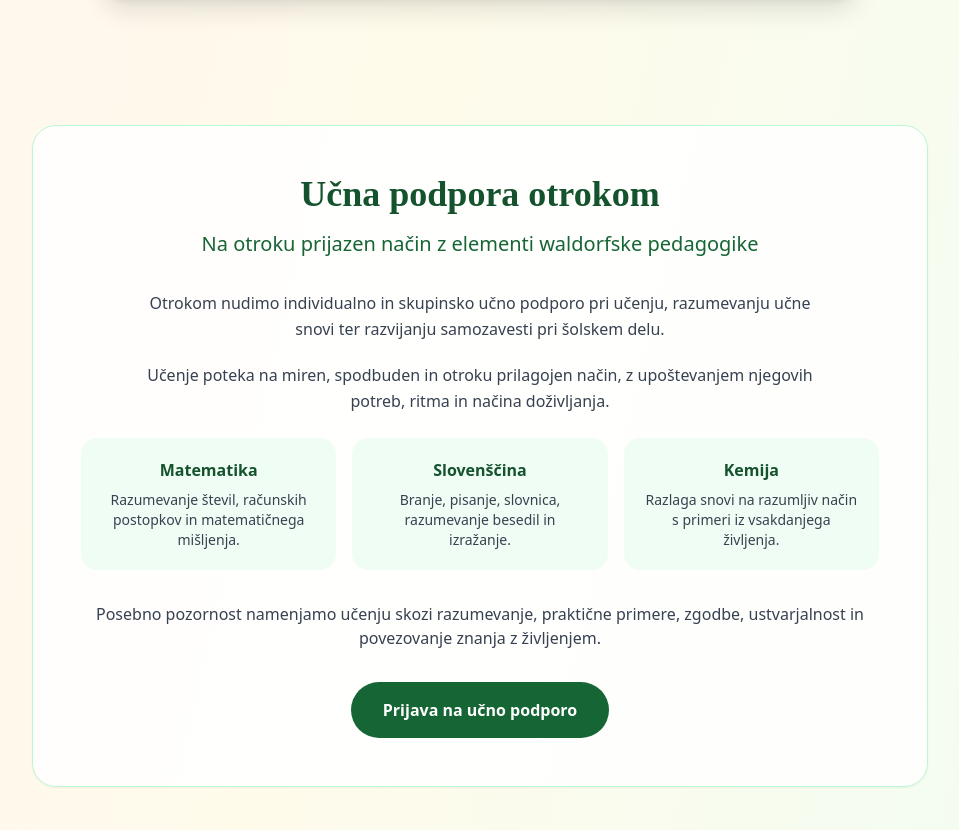
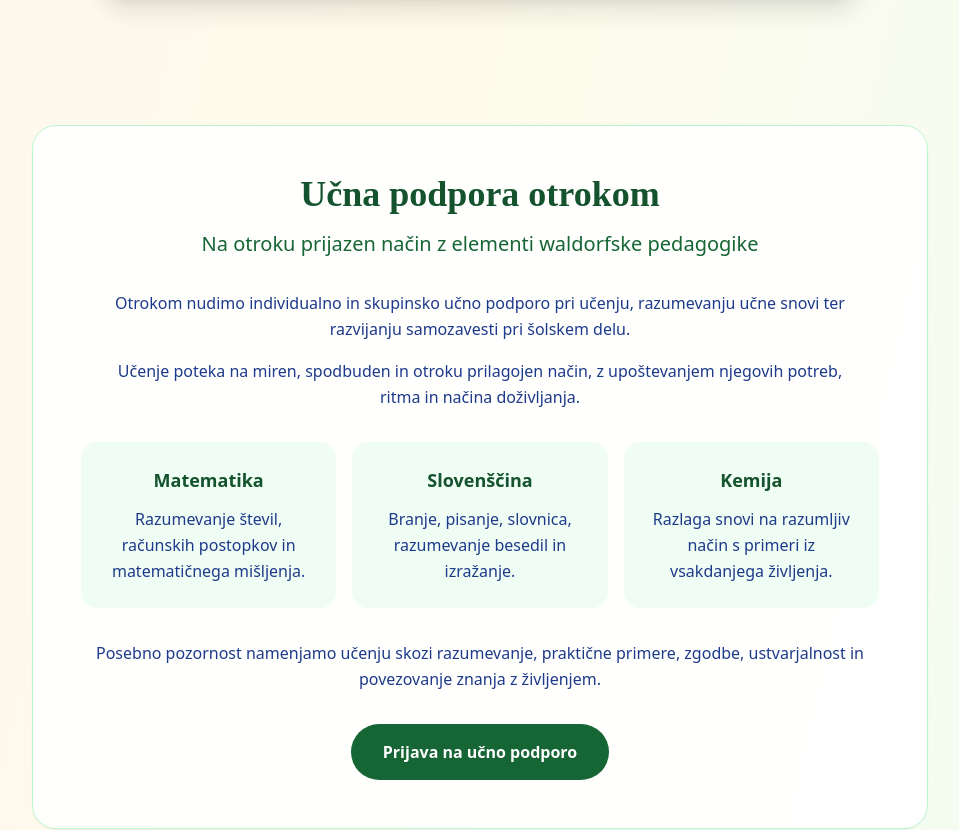
Before and after one commit to matmarinfo11-bit/center-za-naravno-otrostvo, a Next.js app: page / in a window 1280 px wide. Shown: the part 3040-3870 px from the top of the page, without its empty margins (160-1119 px from the left). Built offline with nearby package versions, Linux system fonts and the light colour scheme.

Commit message:
Update page.tsx

```diff
--- a/app/page.tsx
+++ b/app/page.tsx
@@ -509,7 +509,7 @@ export default function Website() {
 {/* UČNA PODPORA OTROKOM */}
 <section className="max-w-6xl mx-auto px-6 py-16 relative z-10">
   <div className="max-w-4xl mx-auto">
-    <div className="rounded-3xl border border-green-200 bg-white/90 p-8 md:p-12 shadow-sm">
+    <div className="rounded-3xl border border-green-200 bg-white/95 p-8 md:p-12 shadow-sm">
 
       <h2
         className="text-3xl md:text-4xl font-bold text-center text-green-900 mb-4"
@@ -522,57 +522,57 @@ export default function Website() {
         Na otroku prijazen način z elementi waldorfske pedagogike
       </p>
 
-      <div className="text-center text-gray-700 leading-relaxed max-w-2xl mx-auto">
-        <p className="mb-5">
+      <div className="text-center text-blue-900 leading-relaxed max-w-3xl mx-auto space-y-4 mb-8">
+        <p>
           Otrokom nudimo individualno in skupinsko učno podporo pri učenju,
           razumevanju učne snovi ter razvijanju samozavesti pri šolskem delu.
         </p>
 
-        <p className="mb-6">
+        <p>
           Učenje poteka na miren, spodbuden in otroku prilagojen način,
           z upoštevanjem njegovih potreb, ritma in načina doživljanja.
         </p>
       </div>
 
       <div className="grid md:grid-cols-3 gap-4 mb-8">
-        <div className="rounded-2xl bg-green-50 p-5 text-center">
-          <h3 className="font-semibold text-green-900 mb-2">
+
+        <div className="rounded-2xl bg-green-50 p-6 text-center">
+          <h3 className="font-semibold text-green-900 text-lg mb-3">
             Matematika
           </h3>
-          <p className="text-sm text-gray-700">
+          <p className="text-blue-900 leading-relaxed">
             Razumevanje števil, računskih postopkov in matematičnega mišljenja.
           </p>
         </div>
 
-        <div className="rounded-2xl bg-green-50 p-5 text-center">
-          <h3 className="font-semibold text-green-900 mb-2">
+        <div className="rounded-2xl bg-green-50 p-6 text-center">
+          <h3 className="font-semibold text-green-900 text-lg mb-3">
             Slovenščina
           </h3>
-          <p className="text-sm text-gray-700">
+          <p className="text-blue-900 leading-relaxed">
             Branje, pisanje, slovnica, razumevanje besedil in izražanje.
           </p>
         </div>
 
-        <div className="rounded-2xl bg-green-50 p-5 text-center">
-          <h3 className="font-semibold text-green-900 mb-2">
+        <div className="rounded-2xl bg-green-50 p-6 text-center">
+          <h3 className="font-semibold text-green-900 text-lg mb-3">
             Kemija
           </h3>
-          <p className="text-sm text-gray-700">
+          <p className="text-blue-900 leading-relaxed">
             Razlaga snovi na razumljiv način s primeri iz vsakdanjega življenja.
           </p>
         </div>
+
       </div>
 
-      <div className="text-center text-gray-700 mb-8">
-        <p>
-          Posebno pozornost namenjamo učenju skozi razumevanje, praktične
-          primere, zgodbe, ustvarjalnost in povezovanje znanja z življenjem.
-        </p>
-      </div>
+      <p className="text-center text-blue-900 leading-relaxed mb-8">
+        Posebno pozornost namenjamo učenju skozi razumevanje, praktične
+        primere, zgodbe, ustvarjalnost in povezovanje znanja z življenjem.
+      </p>
 
       <div className="text-center">
         <a
-          href="mailto:info@naravnootrostvo.eu?subject=Prijava%20na%20u%C4%8Dno%20podporo"
+          href="mailto:info@naravnootroštvo.eu?subject=Prijava%20na%20učno%20podporo"
           className="inline-block rounded-full bg-green-800 px-8 py-4 text-white font-semibold hover:bg-green-700 transition"
         >
           Prijava na učno podporo
@@ -582,7 +582,6 @@ export default function Website() {
     </div>
   </div>
 </section>
-
 
       {/* ERASMUS+ */}
       <section className="max-w-6xl mx-auto px-6 py-16 relative z-10">
```
